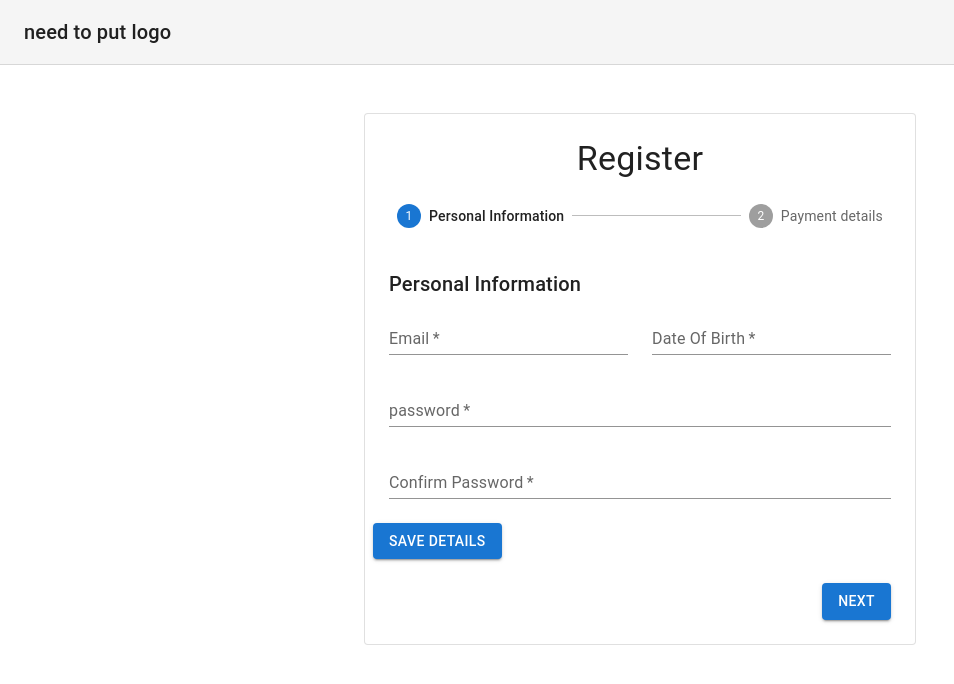
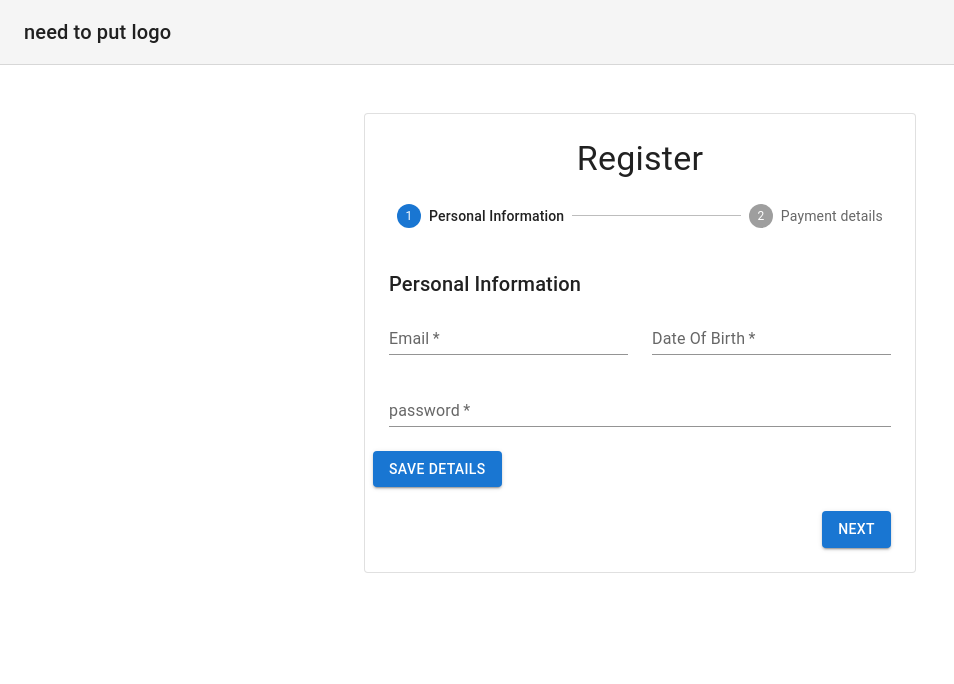
Before and after one commit to hadasa-huminer/ClientRentBicycle, a React (Create React App) app: page /DesignRegister in a window 1280 px wide. Shown: the top 684 px of the page, without its empty margins (0-954 px from the left). Built offline with nearby package versions, Linux system fonts and the light colour scheme.

Commit message:
feat(client):well

```diff
--- a/src/Components/SignIn/DesignRegister.js
+++ b/src/Components/SignIn/DesignRegister.js
@@ -22,25 +22,12 @@ import { useNavigate } from "react-router-dom";
 
 const steps = ["Personal Information", "Payment details"];
 function GetStepContent({ step }) {
-  const navigate=useNavigate();
-  const user = useSelector((state) => state.user);
 
   // const GlobalState = (state) => {
   //   setClientData({ ...state, clientData });
   //   console.log(clientData);
 
-  if (step == 2) {
-    // const pass = clientData.password;
-    // const mail = clientData.email;
-    Http.post("/", user)
-      .then((res) => {
-        console.log(res);
-        navigate("/HomePage");
 
-      })
-      .catch((err) => {console.log(err)
-      });
-  }
   switch (step) {
     case 0:
       return <PersonalInfo />;
@@ -56,8 +43,22 @@ function GetStepContent({ step }) {
 const theme = createTheme();
 
 export default function Checkout() {
+
   const [activeStep, setActiveStep] = React.useState(0);
+  const navigate=useNavigate();
+  const user = useSelector((state) => state.user);
+  if (activeStep === steps.length) {
+    // const pass = clientData.password;
+    // const mail = clientData.email;
+    Http.post("/client/register", user)
+      .then((res) => {
+        console.log(res);
+        navigate("/HomePage");
 
+      })
+      .catch((err) => {console.log(err)
+      });
+    }
   const handleNext = () => {
     setActiveStep(activeStep + 1);
   };
--- a/src/Components/SignIn/Login.js
+++ b/src/Components/SignIn/Login.js
@@ -33,15 +33,15 @@ const Login = () => {
     validationSchema: LoginSchema,
     onSubmit: (values) => {
       console.log("enter");
-      dispatch(setUser({ password: values.password, eamil: values.email }));
+      dispatch(setUser({ password: values.password, email: values.email }));
       Http.get("/client", {
         params: {
-          eamil: values.email,
+          email: values.email,
           password: values.password,
         },
       })
         .then((res) => {
-          if (res === "משתמש לא קיים") {
+          if (res.data === "משתמש לא קיים") {
             console.log(res);
             navigate("/DesignRegister");
           } else {
@@ -87,7 +87,7 @@ const Login = () => {
               autoComplete="email"
               autoFocus
               onChange={formik.handleChange}
-              value={formik.values.eamil}
+              value={formik.values.email}
               error={Boolean(formik.touched.email && formik.errors.email)}
               helperText={formik.touched.email && formik.errors.email}
             />
--- a/src/Components/SignIn/PersonalInfo.js
+++ b/src/Components/SignIn/PersonalInfo.js
@@ -30,7 +30,7 @@ function PersonalInfo(props) {
       dispatch(
         setUser({
           password: values.password,
-          eamil: values.email,
+          email: values.email,
           dateOfBirth: values.dob,
         })
       );
@@ -93,20 +93,6 @@ function PersonalInfo(props) {
             helperText={formik.touched.password && formik.errors.password}
           />
         </Grid>
-        <Grid item xs={12}>
-          <TextField
-            required
-            name="Confirm"
-            label="Confirm Password"
-            fullWidth
-            autoComplete="shipping address-line2"
-            variant="standard"
-            onChange={formik.handleChange}
-            value={formik.values.Confirm}
-            error={Boolean(formik.touched.password && formik.errors.password)}
-            helperText={formik.touched.password && formik.errors.password}
-          />
-        </Grid>
         <Button
           sx={{ mt: 3, ml: 1 }}
           variant="contained"
```
